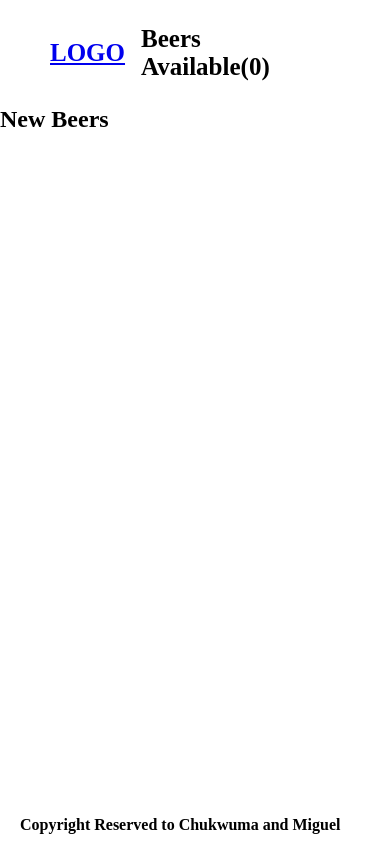
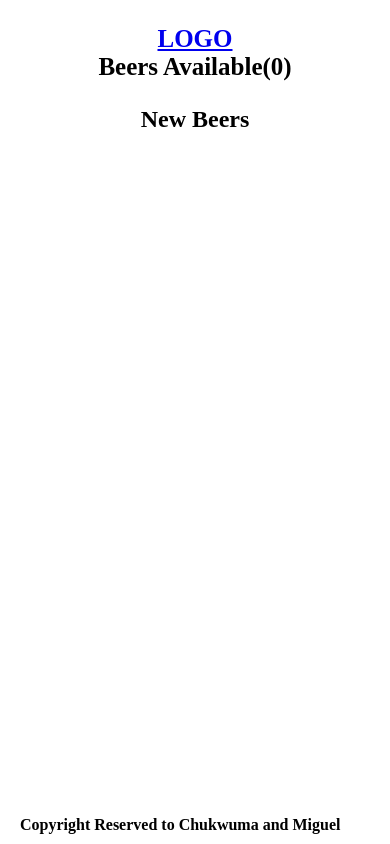
Before and after one commit to miguelesco/capstone-m2-api, a website built with webpack: page src/index.html in a window 390 px wide. Built offline with nearby package versions, Linux system fonts and the light colour scheme; no server answers.

Commit message:
remove comment line

```diff
--- a/src/app/scss/base/_reset.scss
+++ b/src/app/scss/base/_reset.scss
@@ -10,6 +10,9 @@ body {
   width: 100%;
   min-height: 100vh;
   position: relative;
+}
+h1 {
+  text-align: center;
 }
 
 ul {
--- a/src/app/scss/components/_navbar.scss
+++ b/src/app/scss/components/_navbar.scss
@@ -53,3 +53,12 @@
     }
   }
 }
+
+@include phone {
+  .navbar {
+    @include d-flex(column);
+    a {
+      margin: auto;
+    }
+  }
+}
--- a/src/app/scss/utilities/_mixins.scss
+++ b/src/app/scss/utilities/_mixins.scss
@@ -17,6 +17,12 @@
   }
 }
 
+@mixin phone {
+  @media only screen and (max-width: 768px) {
+    @content;
+  }
+}
+
 @mixin large {
   @media only screen and (min-width: 1200px) {
     @content;
--- a/src/index.html
+++ b/src/index.html
@@ -30,7 +30,7 @@
   </header>
   <main>
     <section id="card-list">
-      <h2>New Beers</h2>
+      <h1>New Beers</h1>
       <ul class="listContainer">
       </ul>
     </section>
--- a/src/index.js
+++ b/src/index.js
@@ -4,7 +4,6 @@ import Render from './app/modules/render.js';
 const init = () => {
   const render = new Render();
   render.reloadHTML();
-  // render.createApp();
 };
 
 init();
```
